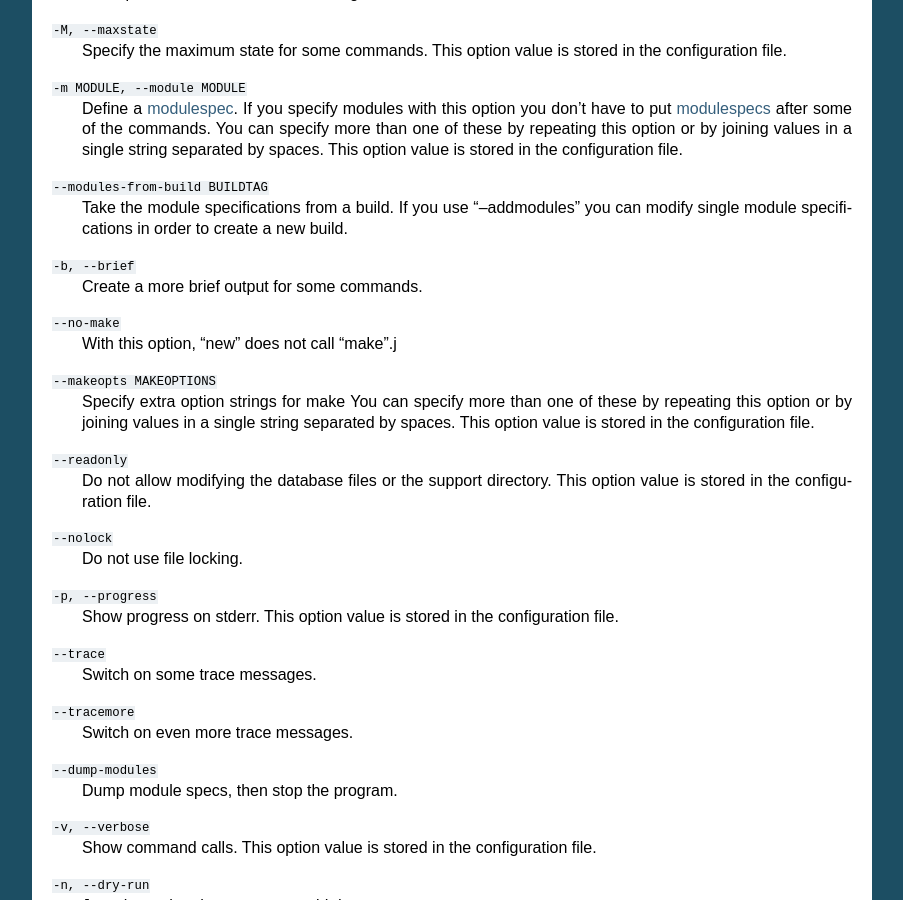
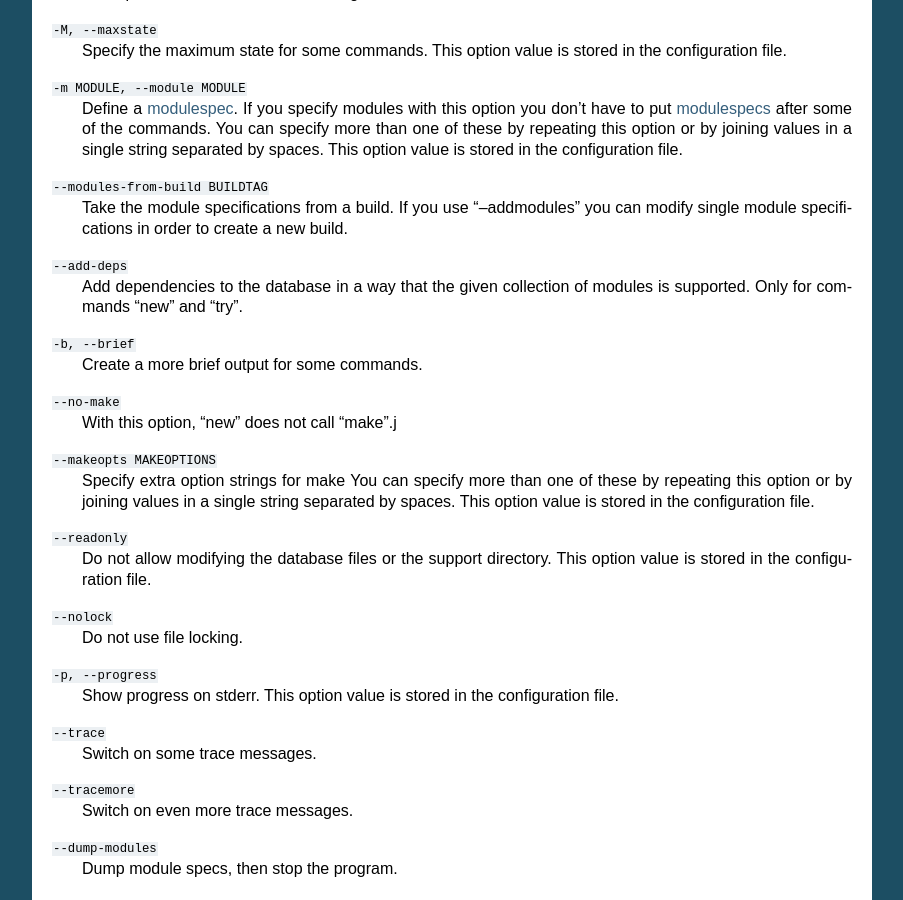
Before and after one commit to klauer/epics-sumo-mirror, a Sphinx documentation site: the page built from doc/reference-sumo-build.rst, in a window 1280 px wide and 900 px high, scrolled down 5416 px. Shown: the whole window, without its empty margins (198-1101 px from the left). Built offline with Sphinx 7.4.7, drawn with Linux system fonts in a browser that asks for light colours.

Commit message:
With sumo-build "new" Option "--add-deps" allows to add missing dependencies.
Usually, when a set of modules is given to "sumo-build new", the program checks
if all these are represented in the dependency database and all dependencies
there are satisfied. If not, the program stops with an error message.

Now, when "sumo-build" is started with option "--add-deps", the program may add
dependencies to the dependency database in order to make it complient with the
given set of versioned modules.

```diff
--- a/doc/reference-sumo-build.rst
+++ b/doc/reference-sumo-build.rst
@@ -330,6 +330,9 @@ Here is a short overview on command line options:
 ``--modules-from-build BUILDTAG``
     Take the module specifications from a build. If you use "--addmodules" you
     can modify single module specifications in order to create a new build.
+``--add-deps``
+    Add dependencies to the database in a way that the given collection of
+    modules is supported. Only for commands "new" and "try".
 ``-b, --brief``
     Create a more brief output for some commands.
 ``--no-make``
```
Also changed, not shown: 3 other files.
